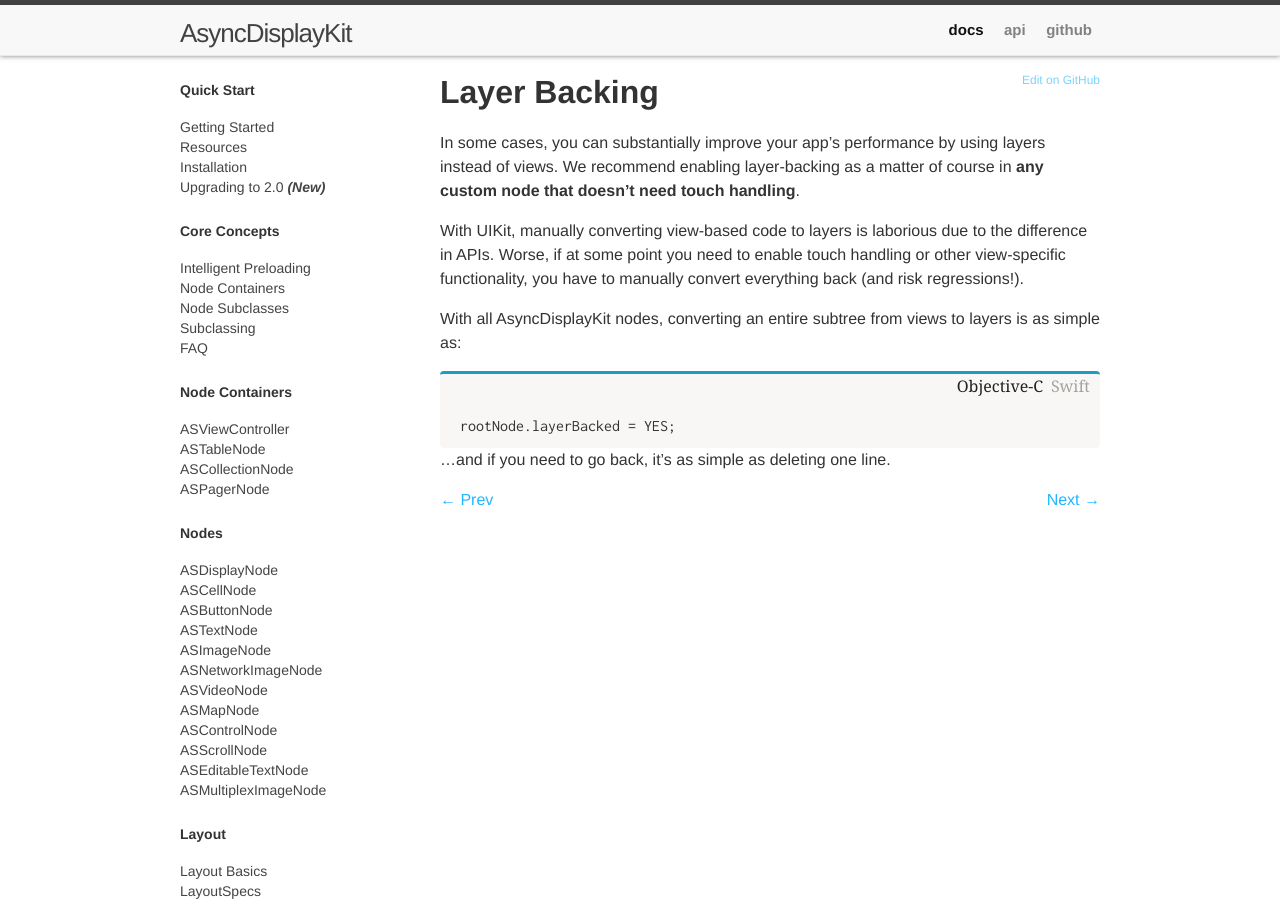
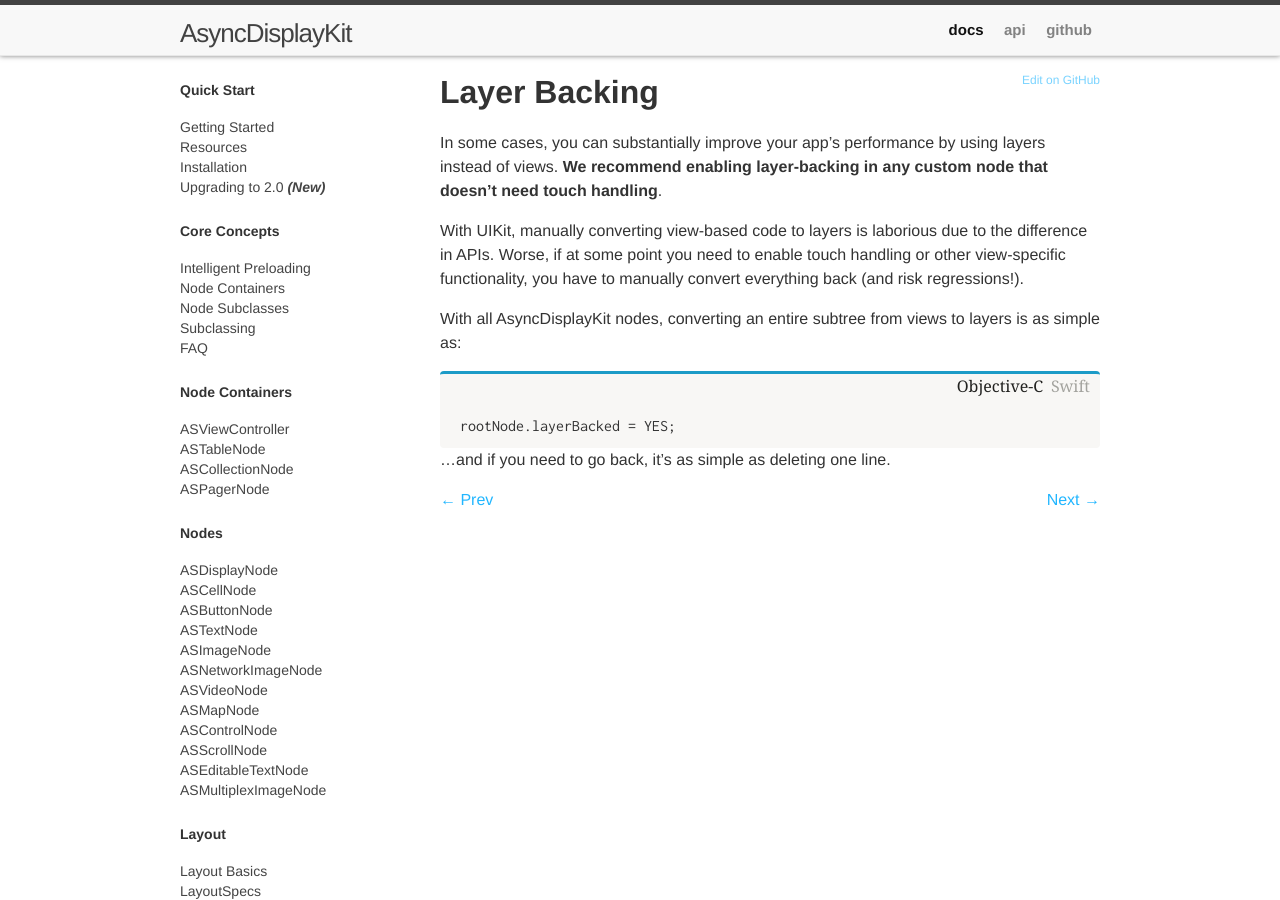
Before and after one commit to AsyncDisplayKit/Documentation, a Jekyll site: the page built from docs/_docs/layer-backing.md, in a window 1280 px wide and 900 px high. Built offline with Jekyll 4.4.1, drawn with Linux system fonts in a browser that asks for light colours; Markdown is read by kramdown in place of the engine named in the settings; comment, search, counter and statistics services are not loaded.

Commit message:
Update layer-backing.md

```diff
--- a/docs/_docs/layer-backing.md
+++ b/docs/_docs/layer-backing.md
@@ -6,7 +6,7 @@
 nextPage: subtree-rasterization.html
 ---
 
-In some cases, you can substantially improve your app's performance by using layers instead of views. We recommend enabling layer-backing as a matter of course in **any custom node that doesn't need touch handling**.
+In some cases, you can substantially improve your app's performance by using layers instead of views. **We recommend enabling layer-backing in any custom node that doesn't need touch handling**.
 
 With UIKit, manually converting view-based code to layers is laborious due to the difference in APIs. Worse, if at some point you need to enable touch handling or other view-specific functionality, you have to manually convert everything back (and risk regressions!).
 
```
